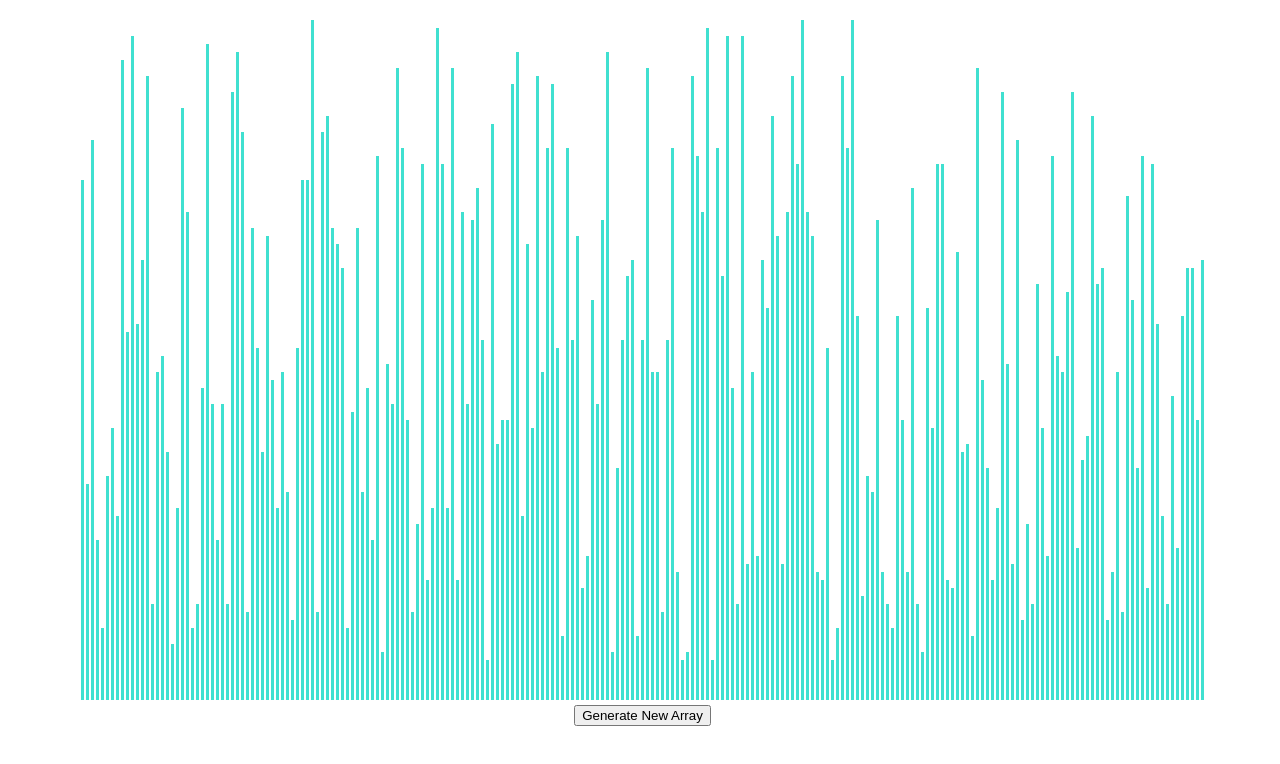
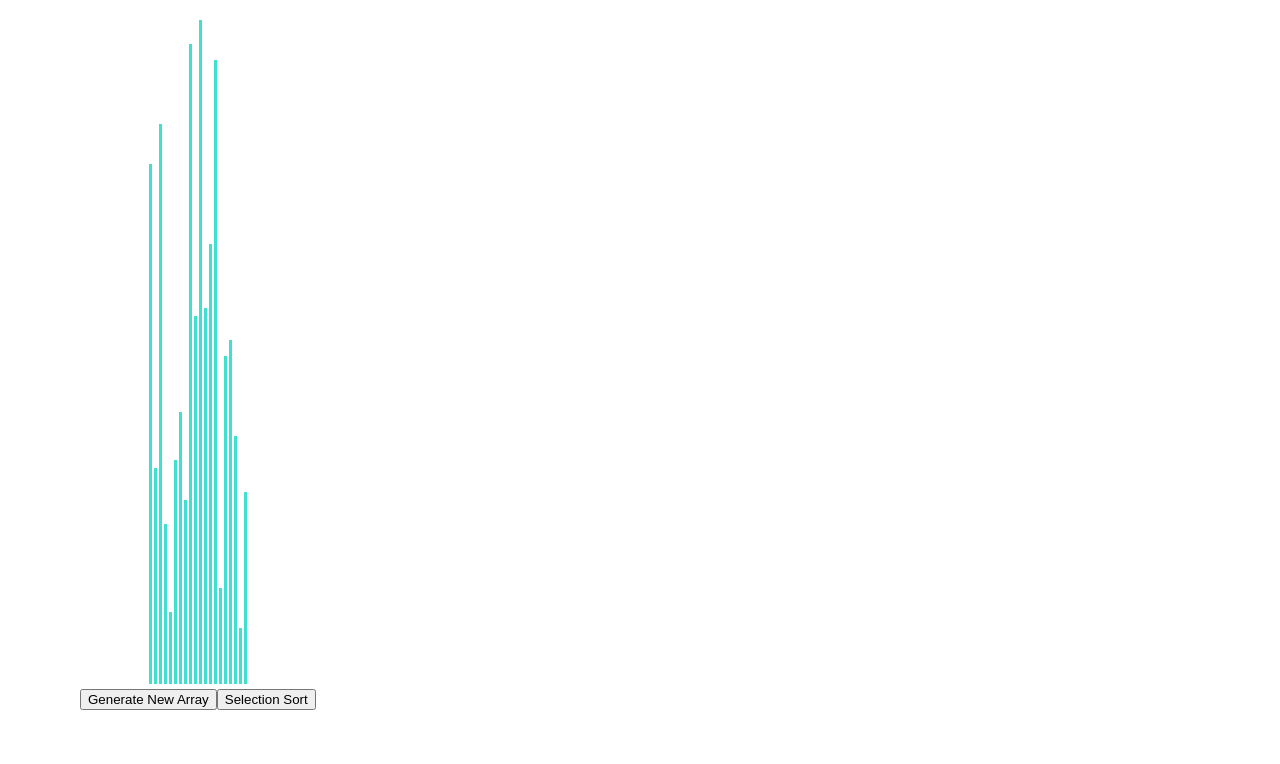
Before and after one commit to jonathanchen7/sorting-visualizer, a React (Create React App) app: page / in a window 1280 px wide. Shown: the top 764 px of the page. Built offline with nearby package versions, Linux system fonts and the light colour scheme.

Commit message:
implementing selection sort

```diff
--- a/src/SortingVisualizer/SortingVisualizer.jsx
+++ b/src/SortingVisualizer/SortingVisualizer.jsx
@@ -1,5 +1,6 @@
 import React from 'react';
 import './SortingVisualizer.css';
+import * as sortingAlgorithms from '../sortingAlgorithms/sortingAlgorithms.js'
 
 export default class SortingVisualizer extends React.Component {
     constructor(props) {
@@ -18,10 +19,22 @@ export default class SortingVisualizer extends React.Component {
     // Creates an int array of length 100 containing numbers between 5-100.
     resetArray() {
         const array = [];
-        for (let i = 0; i < 225; i++) {
+        for (let i = 0; i < 20/*225*/; i++) {
             array.push(randomIntFromInterval(5, 85));
         }
         this.setState({ array });
+    }
+
+    selectionSort() {
+        const javaScriptSort = this.state.array.slice().sort();
+        const mySelectionSort = sortingAlgorithms.selectionSort(this.state.array);
+        console.log(this.arraysAreEqual(javaScriptSort, mySelectionSort));
+    }
+
+    arraysAreEqual(a1, a2) {
+        console.log(a1);
+        console.log(a2);
+        return JSON.stringify(a1)==JSON.stringify(a2);
     }
 
     render() {
@@ -38,6 +51,7 @@ export default class SortingVisualizer extends React.Component {
                 ))}
                 <br></br>
                 <button onClick={() => this.resetArray()}>Generate New Array</button>
+                <button onClick={() => this.selectionSort()}>Selection Sort</button>
             </div>
         );
     }
--- /dev/null
+++ b/src/sortingAlgorithms/sortingAlgorithms.js
@@ -0,0 +1,14 @@
+export const selectionSort = array => {
+    const sortedArray = array.slice(0);
+
+    for (let i = 0; i < sortedArray.length; i++) {
+        let minIndex = 0;
+        for (let j = i + 1; j < sortedArray.length; j++) {
+            minIndex = Math.min(sortedArray[minIndex], sortedArray[j]);
+        }
+        let temp = sortedArray[minIndex];
+        sortedArray[minIndex] = sortedArray[i];
+        sortedArray[i] = temp;
+    }
+    return sortedArray;
+};
```
